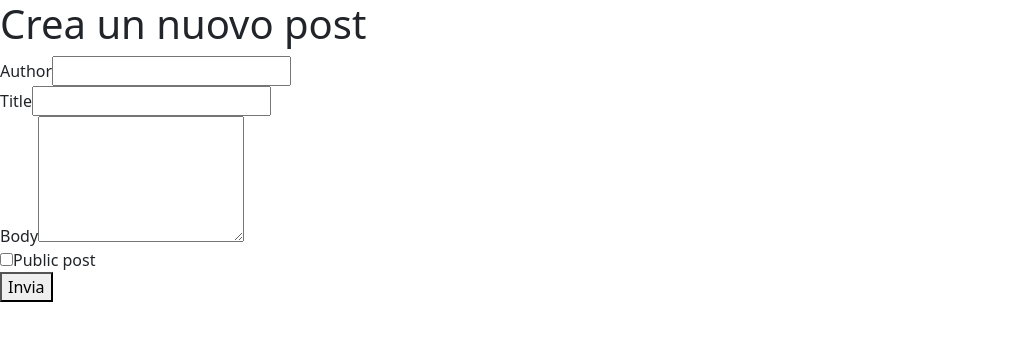
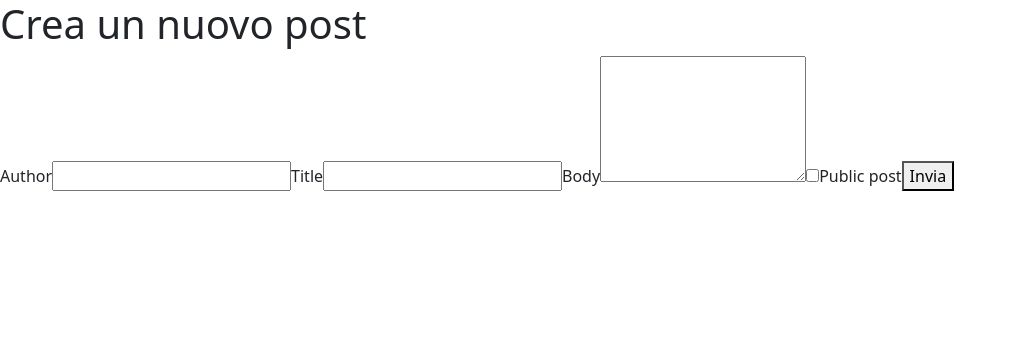
Before and after one commit to FedericoCanale/react-post-form, a React (Vite) app: page / in a window 1280 px wide. Shown: the top 340 px of the page, without its empty margins (0-1017 px from the left). Built offline with nearby package versions, Linux system fonts and the light colour scheme.

Commit message:
Add change handlers

```diff
--- a/src/components/Main.jsx
+++ b/src/components/Main.jsx
@@ -1,4 +1,4 @@
-import React, { useState } from "react";
+import { useState } from "react";
 
 export default function Main() {
     const [formData, setFormData] = useState({
@@ -8,23 +8,19 @@ export default function Main() {
         public: false,
     });
 
-    // Per input di tipo text e textarea
     function handleChange(e) {
         const { name, value } = e.target;
-
-        setFormData((prev) => ({
+        setFormData(prev => ({
             ...prev,
-            [name]: value,
+            [name]: value
         }));
     }
 
-    // Per la checkbox (booleano)
     function handleCheckboxChange(e) {
         const { name, checked } = e.target;
-
-        setFormData((prev) => ({
+        setFormData(prev => ({
             ...prev,
-            [name]: checked,
+            [name]: checked
         }));
     }
 
@@ -33,51 +29,45 @@ export default function Main() {
             <h1>Crea un nuovo post</h1>
 
             <form>
-                <div>
-                    <label htmlFor="author">Author</label>
+                <label>
+                    Author
                     <input
-                        id="author"
+                        type="text"
                         name="author"
-                        type="text"
                         value={formData.author}
                         onChange={handleChange}
                     />
-                </div>
+                </label>
 
-                <div>
-                    <label htmlFor="title">Title</label>
+                <label>
+                    Title
                     <input
-                        id="title"
+                        type="text"
                         name="title"
-                        type="text"
                         value={formData.title}
                         onChange={handleChange}
                     />
-                </div>
+                </label>
 
-                <div>
-                    <label htmlFor="body">Body</label>
+                <label>
+                    Body
                     <textarea
-                        id="body"
                         name="body"
                         rows="5"
                         value={formData.body}
                         onChange={handleChange}
-                    />
-                </div>
+                    ></textarea>
+                </label>
 
-                <div>
-                    <label htmlFor="public">
+                <label>
                     <input
-                            id="public"
+                        type="checkbox"
                         name="public"
-                            type="checkbox"
                         checked={formData.public}
                         onChange={handleCheckboxChange}
                     />
                     Public post
                 </label>
-                </div>
 
                 <button type="submit">Invia</button>
             </form>
```
Lines whose indentation alone changed are shown as unchanged.
